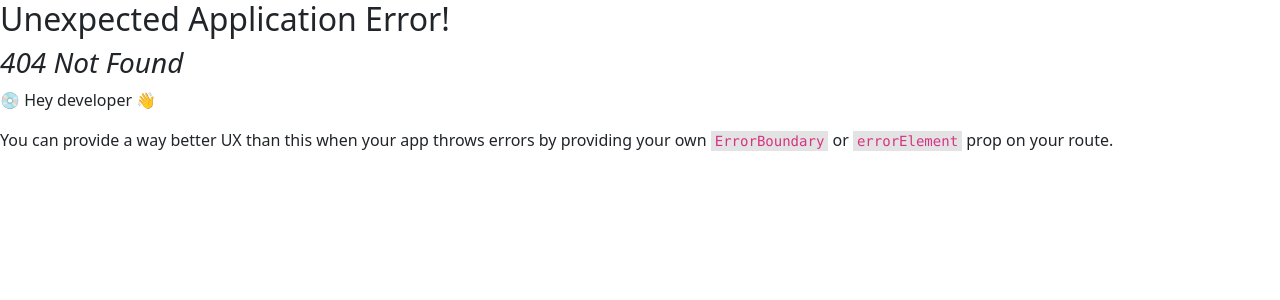
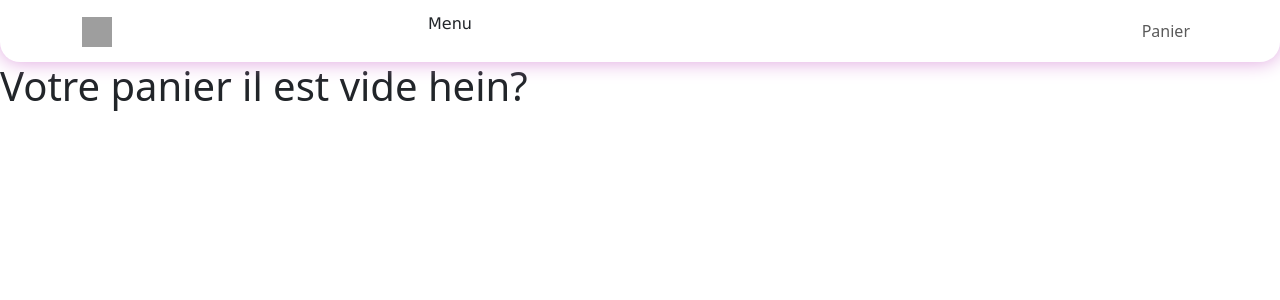
Before and after one commit to Lito24Ran/MiniProjet_2025, a React (Vite) app: page /panier in a window 1280 px wide. Before the commit this address had no page. Shown: the top 300 px of the page. Built offline with nearby package versions, Linux system fonts and the light colour scheme; grey boxes are pictures that could not be loaded.

Commit message:
feat(panier): premier implementation du fonctionnalites du panier

```diff
--- a/src/component/navbar.jsx
+++ b/src/component/navbar.jsx
@@ -24,9 +24,11 @@ function customerNavbar() {
            <Navbar.Toggle aria-controls="basic-navbar-nav" />
            <Navbar.Collapse id="basic-navbar-nav">
             <p className="Navbar_text">Menu</p>
-             <Nav className="ms-auto">
-               <Nav.Link href="#link">Lien</Nav.Link>
-             </Nav>
+            <Nav className="ms-auto">
+              <Nav.Link as={Link} to="/panier">
+                Panier
+              </Nav.Link>
+            </Nav>
            </Navbar.Collapse>
          </Container>
         </Navbar>
--- /dev/null
+++ b/src/page/Panier.jsx
@@ -0,0 +1,19 @@
+import Navbar from '../component/navbar';
+
+
+function Panier () {
+
+
+
+
+
+    return ( <>
+                <Navbar />
+                <div>
+                    <h1>Votre panier il est vide hein?</h1>
+                </div>
+            </>
+    );
+}
+
+export default Panier;
```
Also changed, not shown: src/main.jsx (+6 -1 lines).
